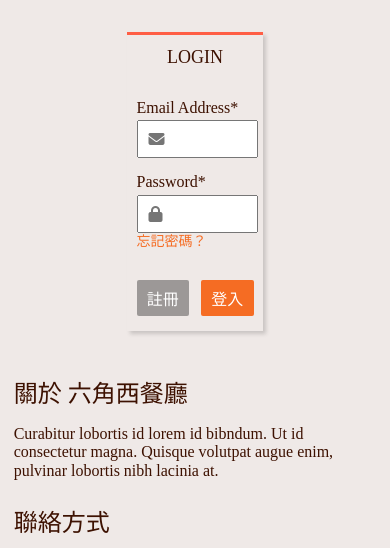
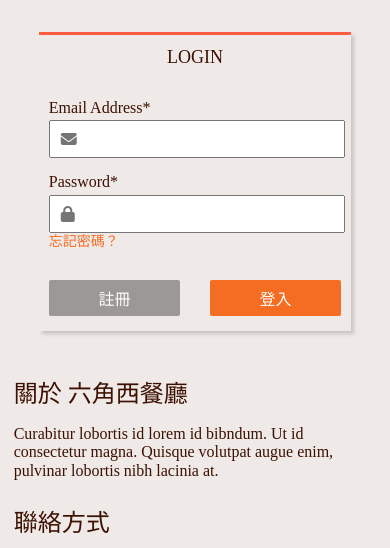
Before and after one commit to maia-zhi/hex-restaurant-RWD-site, a plain HTML site: page pages/logIn.html in a window 390 px wide. Shown: the part 549-1097 px from the top of the page. Drawn offline with nearby package versions, Linux system fonts and the light colour scheme; files that its build step writes are made by us from their sources.

Commit message:
Update _login.scss

```diff
--- a/scss/_login.scss
+++ b/scss/_login.scss
@@ -24,6 +24,9 @@
         justify-content: center;
         padding: 0px 2.5%;
         border-top: 3px solid #FF5E45;
+        @include mobile {
+            width: 75%;
+        }
         h5 {
             text-align: center;
             font-size: $h5;
```
